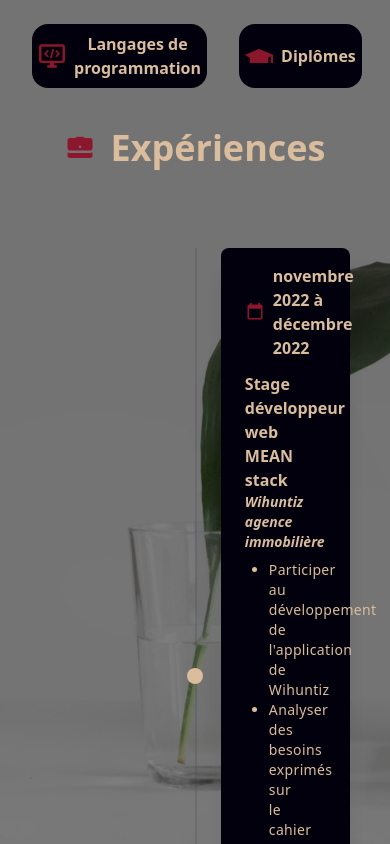
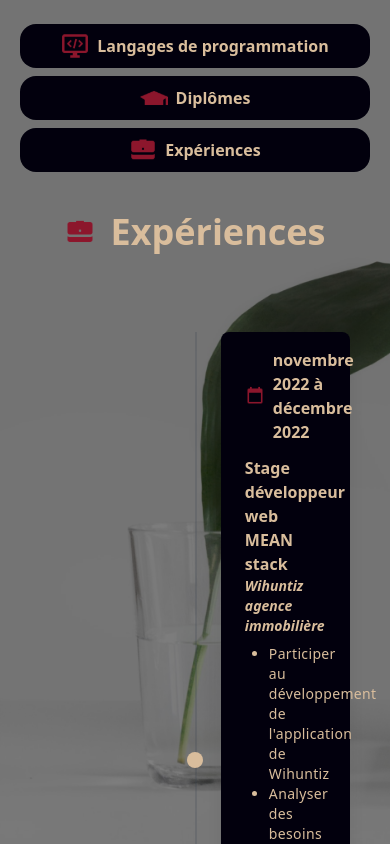
Before and after one commit to aisse59/portfolio_React_aisse, a React (Create React App) app: page /experiences in a window 390 px wide. Built offline with nearby package versions, Linux system fonts and the light colour scheme.

Commit message:
responsive du component filter OK

```diff
--- a/src/components/filter/Filter.js
+++ b/src/components/filter/Filter.js
@@ -7,7 +7,7 @@ import programming from '../../icons/Programming.svg'
 
 const Filter = () => {
   return (
-    <div className="flex flex-row justify-start gap-8 mt-6 mb-6 ml-8">
+    <div className="flex flex-col sm:justify-center md:flex-row md:justify-start gap-2 md:gap-8 mt-6 mb-6 mx-5 md:ml-8">
      <button className="flex flex-row gap-2 justify-center  items-center rounded-2xl py-2 bg-primary hover:bg-quaternary text-quaternary text-base hover:text-primary font-semibold px-5
       duration-700">
             <img src={programming} alt="diplome svg" className="h-7 w-7" />
```
